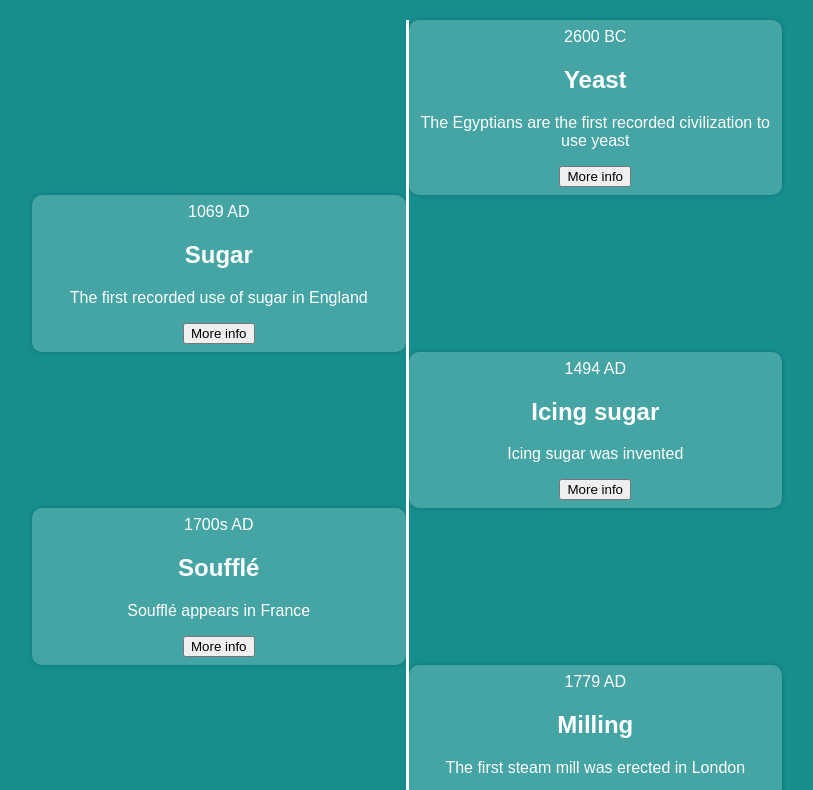
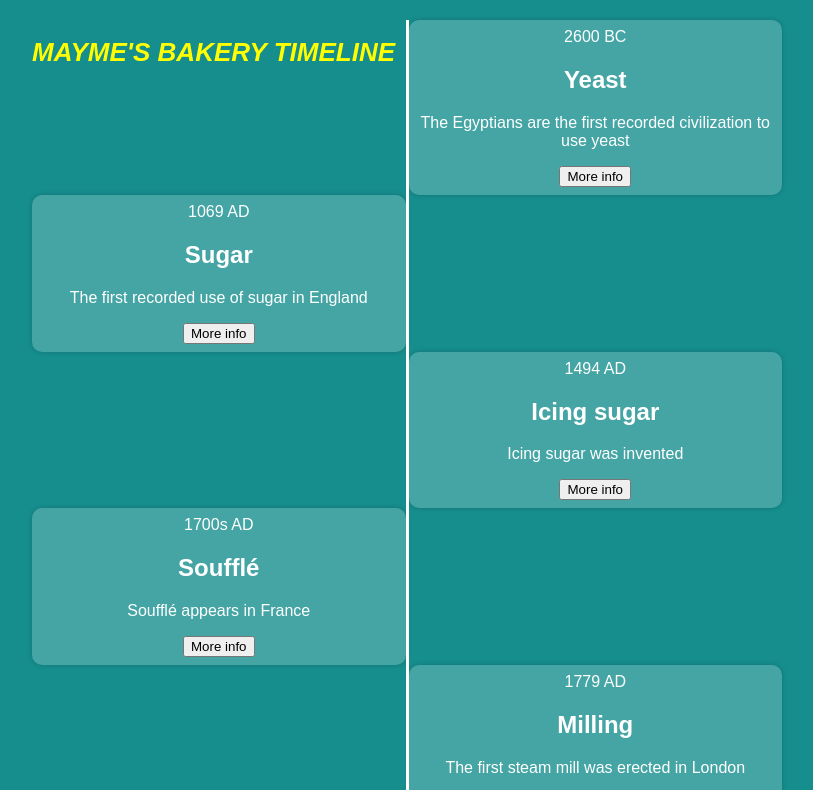
Before and after one commit to black-codher-bootcamp-2022-daly/unit-03-javascript-assessment-daly-group-d, a website with bundled scripts: page index.html in a window 1280 px wide. Shown: the top 790 px of the page, without its empty margins (233-1046 px from the left). Built offline with nearby package versions, Linux system fonts and the light colour scheme.

Commit message:
added h1

```diff
--- a/css/main.css
+++ b/css/main.css
@@ -1,5 +1,7 @@
 
 @import url("https://fonts.googleapis.com/css?family=Roboto&display=swap");
+
+
 
 body {
   background: rgb(22, 142, 142);
@@ -7,12 +9,28 @@ body {
     Ubuntu, Cantarell, "Open Sans", "Helvetica Neue", sans-serif;
   text-align: center;
   color: white;
-  /* display: flex; */
+  display:grid;
   align-items: center;
   justify-content: center;
   min-height: 100vh;
   margin:0 ;
 }
+
+
+h1{
+  font-size: 26px;
+  font-style: italic;
+color: yellow;
+ text-align:left;
+  margin-bottom: 8%;
+  position: absolute;
+  grid-template-columns: 1fr 3px 1fr ;
+  display: grid;
+
+
+
+}
+
 
 .empty-box-space{
   padding: 10px 30px;
@@ -71,6 +89,7 @@ body {
 
 #modal-container{
   margin: 10% auto;
+  position: absolute;
   background-color: rgb(44, 136, 146);
   margin-top: 10%;
   padding: 20px;
@@ -115,6 +134,7 @@ body {
 }
 
 
+
 /*
 .modal{
   display:none;
--- a/js/index.js
+++ b/js/index.js
@@ -1,10 +1,17 @@
+
 import { dates } from "./data.js";
 
 
 const container = document.querySelector(".timeline");
 
+const header = document.createElement("h1");
+header.innerHTML = "MAYME'S BAKERY TIMELINE";
+container.appendChild(header);
 
-
+// const h1 = document.createElement("H1");
+// const textNode = document.createTextNode("Hello World");
+// h1.appendChild(textNode);
+// document.body.appendChild(h1);
 
 for (let counter =0; counter < dates.length; counter++){
 
@@ -48,6 +55,8 @@ for (let counter =0; counter < dates.length; counter++){
         div3.appendChild(infoButton);
         container.appendChild(div3);
 
+        //modal
+
         const modalId = document.createElement("div");
         modalId.setAttribute('id','modal-container');
         modalId.style.display = 'none';
@@ -79,8 +88,7 @@ for (let counter =0; counter < dates.length; counter++){
        close.className = "close";
        close.innerHTML = "&times;"
        modalId.appendChild(close);
-  container.appendChild(modalId)
-
+       container.appendChild(modalId);
 
 
       infoButton.addEventListener("click", openModal);
@@ -137,6 +145,8 @@ function openModal()
         emptyBox.className= "empty-box-space";
         container.appendChild(emptyBox);
 
+        //modal
+
       const modalId = document.createElement("div");
       modalId.setAttribute('id','modal-container');
       modalId.style.display = 'none';
@@ -168,7 +178,7 @@ function openModal()
       close.className = "close";
       close.innerHTML = "&times;"
       modalId.appendChild(close);
-  container.appendChild(modalId)
+      container.appendChild(modalId);
 
 
 
```
Also changed, not shown: index.html (+1 -1 lines). Lines whose indentation alone changed are shown as unchanged.
